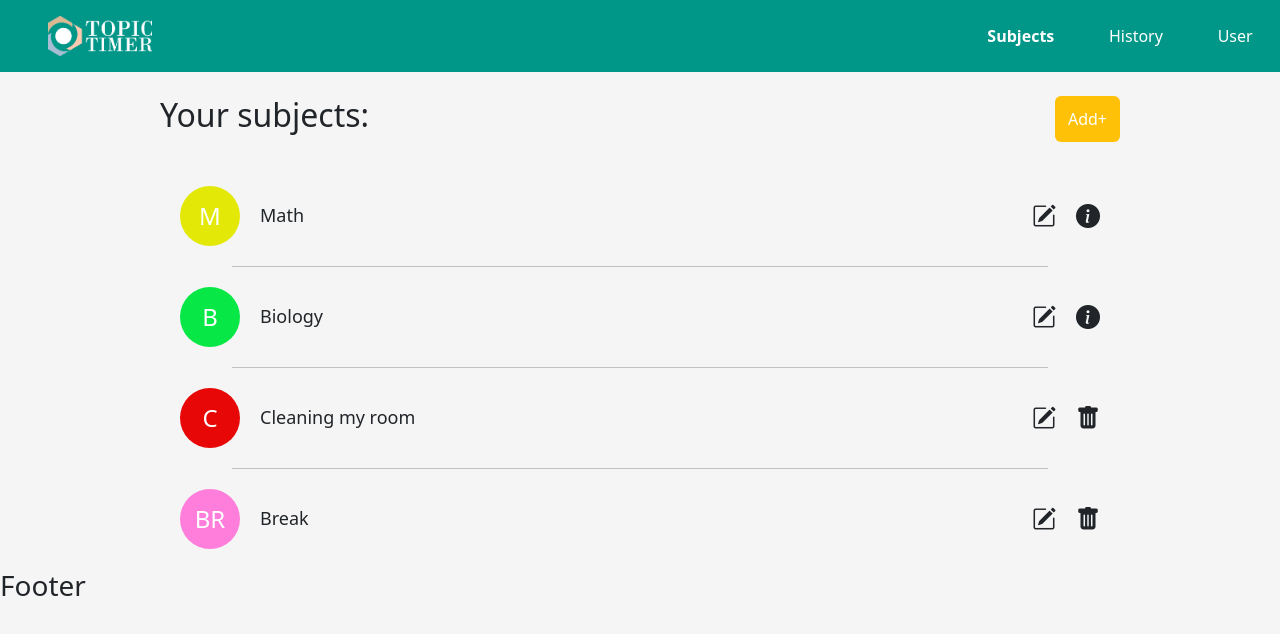
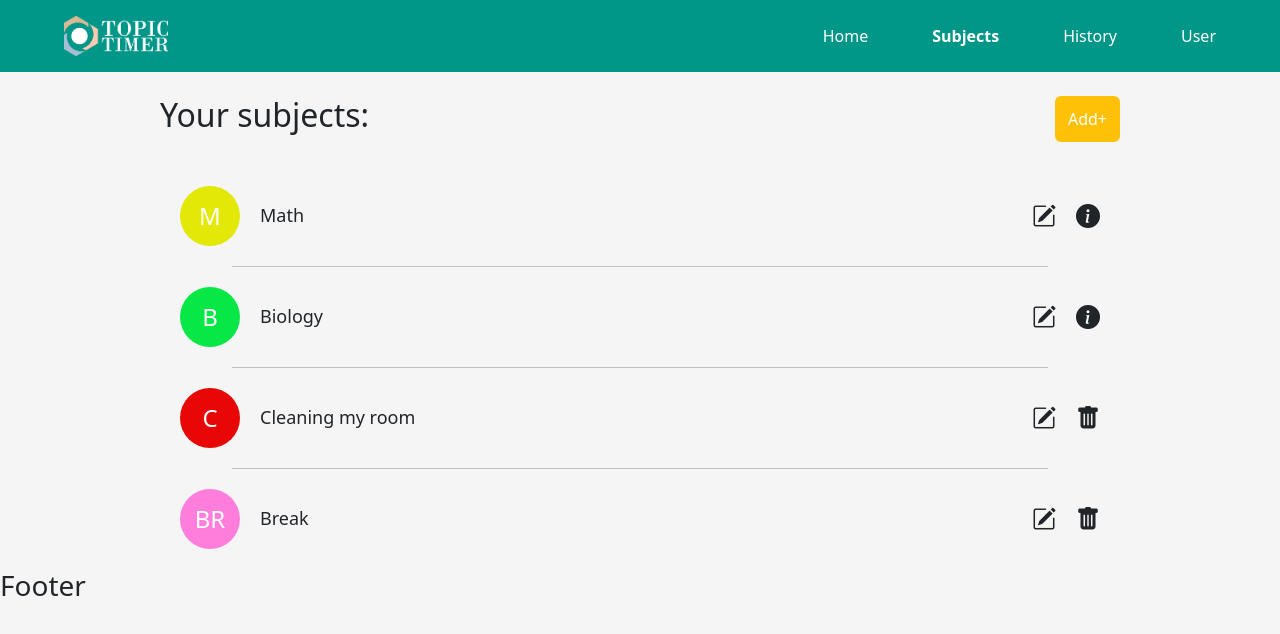
Before and after one commit to VidBarbaro/TopicTimer, a Vue app in the folder website/: page /subjects in a window 1280 px wide. Shown: the top 634 px of the page. Built offline with nearby package versions, Linux system fonts and the light colour scheme.

Commit message:
Updated navbar

```diff
--- a/website/src/components/NavBar.vue
+++ b/website/src/components/NavBar.vue
@@ -1,7 +1,14 @@
+<script setup>
+import router from '../router'
+</script>
+
 <template>
     <nav class="d-flex align-items-center justify-content-between bg-tt-green">
-        <img class="nav-logo" src="../assets/images/TopicTimerWhiteLogo.png" alt="topic timer logo">
-        <section class="w-25 d-flex justify-content-around">
+        <div @click="router.push('/subjects')">
+            <img class="nav-logo" src="../assets/images/TopicTimerWhiteLogo.png" alt="topic timer logo">
+        </div>
+        <section class="d-flex">
+            <RouterLink class="link text-white" to="/">Home</RouterLink>
             <RouterLink class="link text-white" to="/subjects">Subjects</RouterLink>
             <RouterLink class="link text-white" to="/history">History</RouterLink>
             <RouterLink class="link text-white" to="/">User</RouterLink>
@@ -12,10 +19,11 @@
 <style scoped>
 .nav-logo {
     width: 6.5rem;
-    margin: 1rem 3rem;
+    margin: 1rem 0 1rem 4rem;
 }
 
 .link {
+    margin-right: 4rem;
     text-decoration: underline transparent;
     transition: text-decoration 300ms ease;
 }
```
